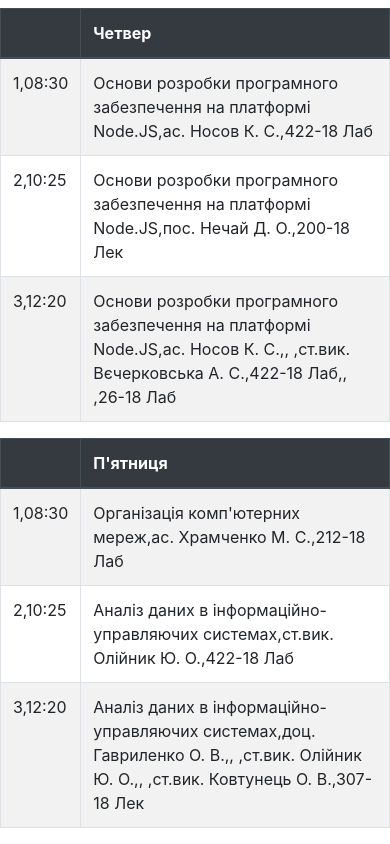
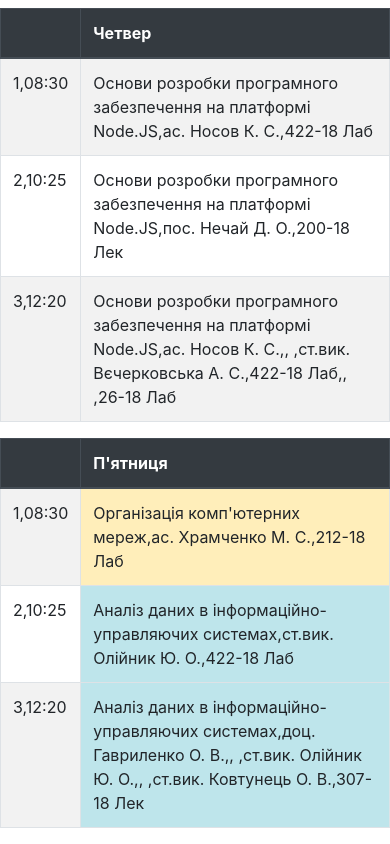
Before and after one commit to d9nchik/timeTableParser, a React (Create React App) app: page / in a window 390 px wide. Shown: the part 2593-3437 px from the top of the page. Built offline with nearby package versions, Linux system fonts and the light colour scheme.

Commit message:
done mobile view

```diff
--- a/src/TimeTable/MobileTimeTable.tsx
+++ b/src/TimeTable/MobileTimeTable.tsx
@@ -33,7 +33,7 @@ const MobileTable: FunctionComponent<IProps> = ({
       {modifiedBody.map((day, dayIndex) => {
         const [head, ...body] = day;
         return (
-          <Table striped bordered hover>
+          <Table key={dayIndex} striped bordered hover>
             <thead className="thead-dark">
               <tr>
                 <th>{head.headInfo}</th>
@@ -42,9 +42,21 @@ const MobileTable: FunctionComponent<IProps> = ({
             </thead>
             <tbody>
               {body.map(({ info, headInfo, infoIndex }) => (
-                <tr>
+                <tr key={info + headInfo}>
                   <td>{headInfo}</td>
-                  <td>{info}</td>
+                  <td
+                    className={
+                      pairWeekNumber === weekNumber &&
+                      dayIndex === pairActiveDay &&
+                      pairActiveNumber + 1 === infoIndex
+                        ? 'table-warning'
+                        : dayIndex === activeDay && activeWeek === weekNumber
+                        ? 'table-info'
+                        : ''
+                    }
+                  >
+                    {info}
+                  </td>
                 </tr>
               ))}
             </tbody>
```
